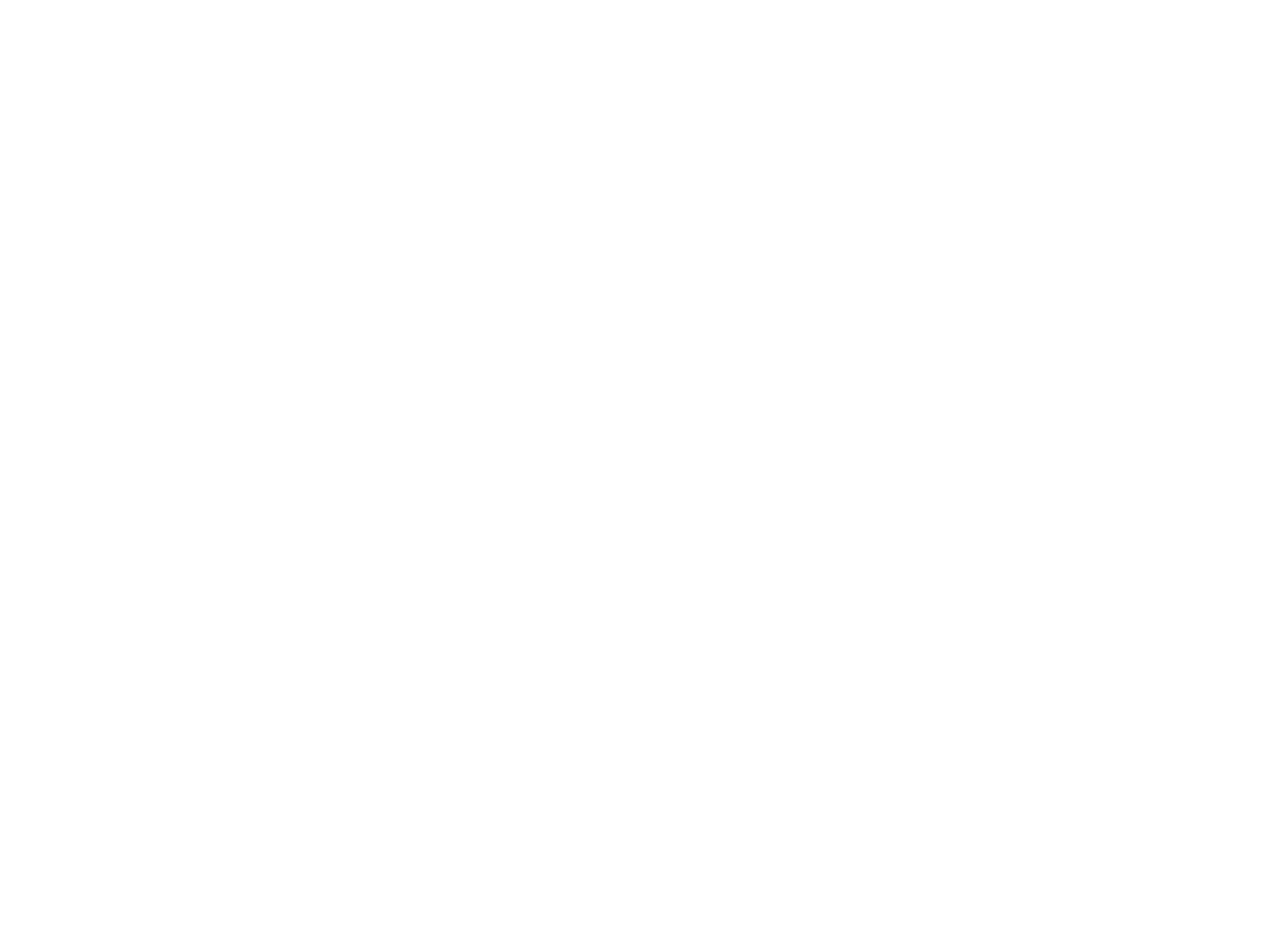
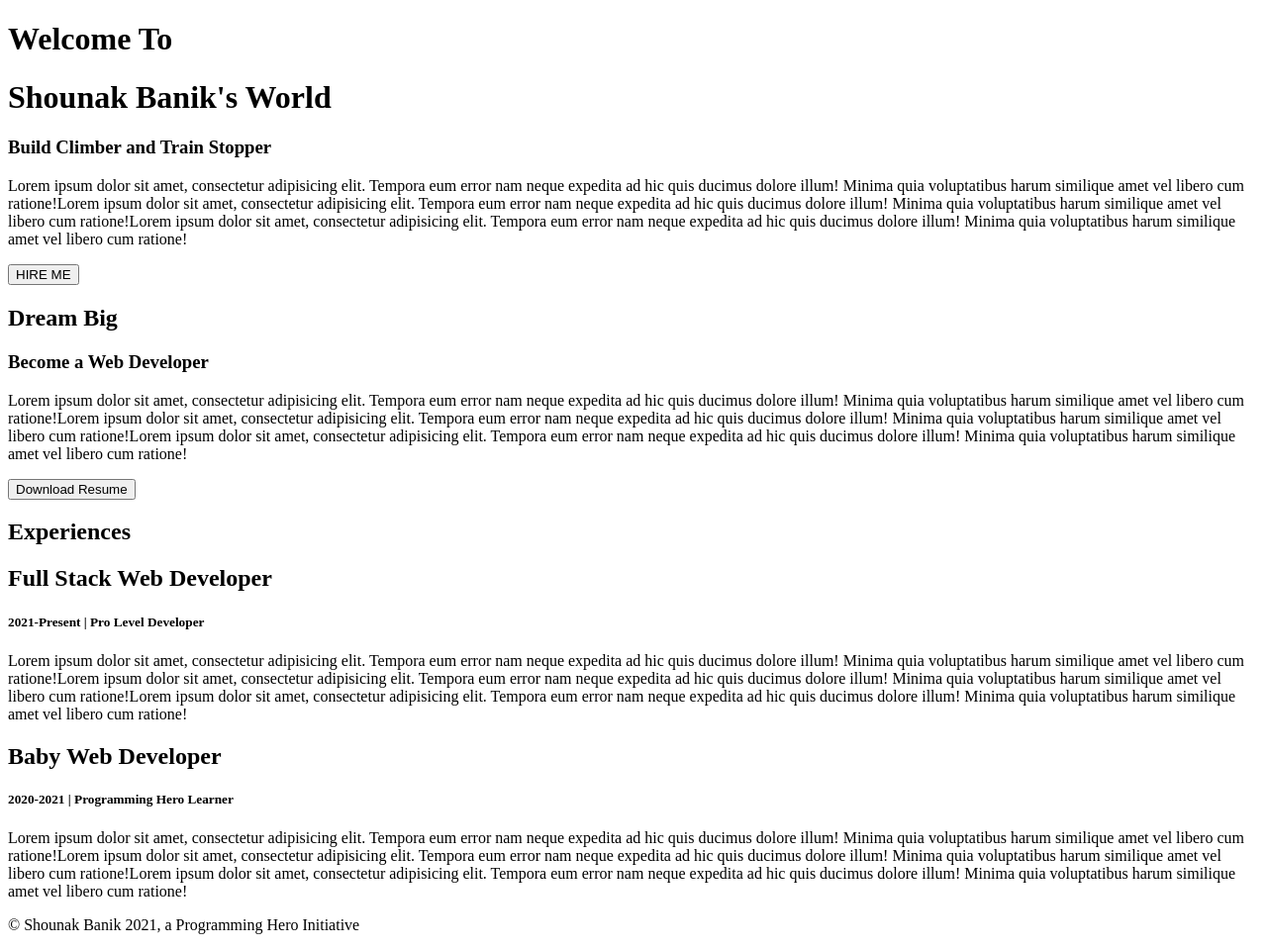
Before and after one commit to shnkbanik/Class_04_portfolio, a plain HTML site: page index.html in a window 1280 px wide. Shown: the whole page at 99% size. Before the commit the page ends 800 px from the top, so only its background shows below. Drawn offline with Linux system fonts and the light colour scheme.

Commit message:
portfolioCommit_02

```diff
--- a/index.html
+++ b/index.html
@@ -8,6 +8,22 @@
     <link rel="stylesheet" href="style.css">
 </head>
 <body>
-
+    <h1>Welcome To</h1>
+    <h1>Shounak Banik's World</h1>
+    <h3>Build Climber and Train Stopper</h3>
+    <p>Lorem ipsum dolor sit amet, consectetur adipisicing elit. Tempora eum error nam neque expedita ad hic quis ducimus dolore illum! Minima quia voluptatibus harum similique amet vel libero cum ratione!Lorem ipsum dolor sit amet, consectetur adipisicing elit. Tempora eum error nam neque expedita ad hic quis ducimus dolore illum! Minima quia voluptatibus harum similique amet vel libero cum ratione!Lorem ipsum dolor sit amet, consectetur adipisicing elit. Tempora eum error nam neque expedita ad hic quis ducimus dolore illum! Minima quia voluptatibus harum similique amet vel libero cum ratione!</p>
+    <button>HIRE ME</button>
+    <h2>Dream Big</h2>
+    <h3>Become a Web Developer</h3>
+    <p>Lorem ipsum dolor sit amet, consectetur adipisicing elit. Tempora eum error nam neque expedita ad hic quis ducimus dolore illum! Minima quia voluptatibus harum similique amet vel libero cum ratione!Lorem ipsum dolor sit amet, consectetur adipisicing elit. Tempora eum error nam neque expedita ad hic quis ducimus dolore illum! Minima quia voluptatibus harum similique amet vel libero cum ratione!Lorem ipsum dolor sit amet, consectetur adipisicing elit. Tempora eum error nam neque expedita ad hic quis ducimus dolore illum! Minima quia voluptatibus harum similique amet vel libero cum ratione!</p>
+    <button>Download Resume</button>
+    <h2>Experiences</h2>
+    <h2>Full Stack Web Developer</h2>
+    <h5>2021-Present | Pro Level Developer</h5>
+    <p>Lorem ipsum dolor sit amet, consectetur adipisicing elit. Tempora eum error nam neque expedita ad hic quis ducimus dolore illum! Minima quia voluptatibus harum similique amet vel libero cum ratione!Lorem ipsum dolor sit amet, consectetur adipisicing elit. Tempora eum error nam neque expedita ad hic quis ducimus dolore illum! Minima quia voluptatibus harum similique amet vel libero cum ratione!Lorem ipsum dolor sit amet, consectetur adipisicing elit. Tempora eum error nam neque expedita ad hic quis ducimus dolore illum! Minima quia voluptatibus harum similique amet vel libero cum ratione!</p>
+    <h2>Baby Web Developer</h2>
+    <h5>2020-2021 | Programming Hero Learner</h5>
+    <p>Lorem ipsum dolor sit amet, consectetur adipisicing elit. Tempora eum error nam neque expedita ad hic quis ducimus dolore illum! Minima quia voluptatibus harum similique amet vel libero cum ratione!Lorem ipsum dolor sit amet, consectetur adipisicing elit. Tempora eum error nam neque expedita ad hic quis ducimus dolore illum! Minima quia voluptatibus harum similique amet vel libero cum ratione!Lorem ipsum dolor sit amet, consectetur adipisicing elit. Tempora eum error nam neque expedita ad hic quis ducimus dolore illum! Minima quia voluptatibus harum similique amet vel libero cum ratione!</p>
+    <p>© Shounak Banik 2021, a Programming Hero Initiative</p>
 </body>
 </html>
```
Also changed, not shown: images/dream-bg.png (added), images/exp-bg.png (added), images/jhankar.png (added), images/jhankar2.png (added), images/my-bg.png (added), images/my-bg2.png (added), images/top-banner.png (added), 7 other files.
